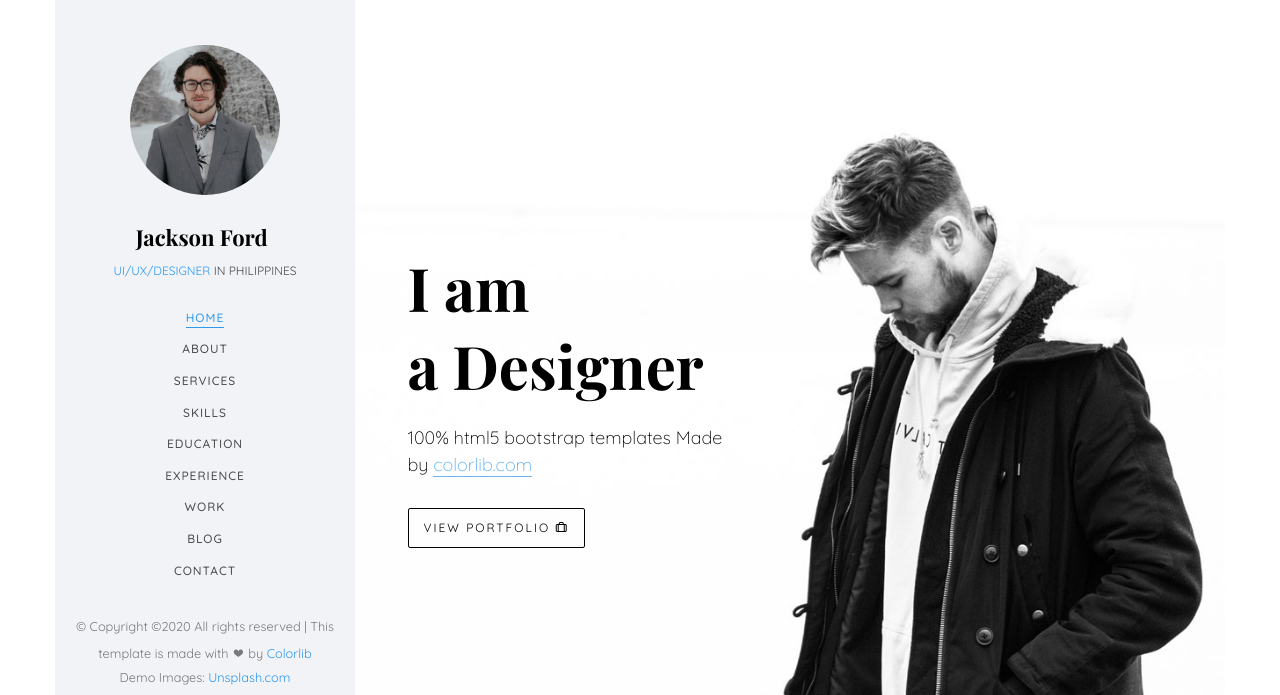
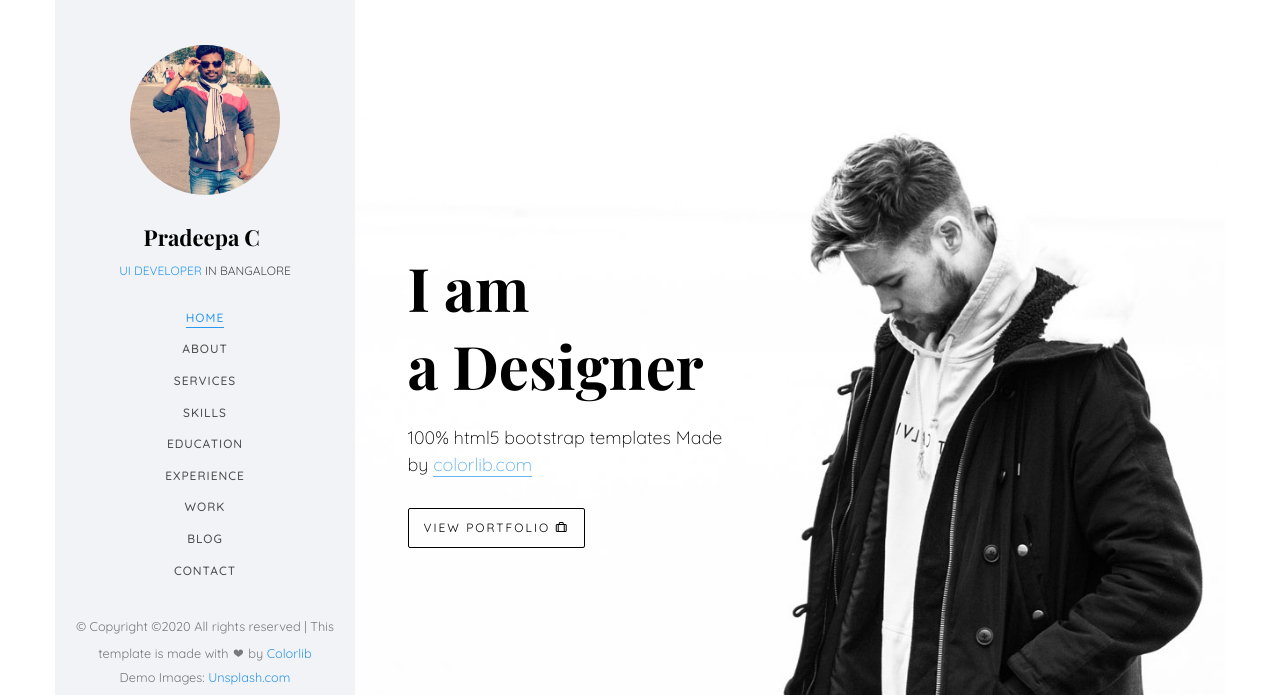
Before and after one commit to pradeepc/pradeep-res, a plain HTML site: page index.html in a window 1280 px wide. Shown: the top 695 px of the page. Drawn offline with nearby package versions, Linux system fonts and the light colour scheme; files whose address does not match are found by name; a web font is replaced by a local one.

Commit message:
content and image added

```diff
--- a/index.html
+++ b/index.html
@@ -3,7 +3,7 @@
 	<head>
 	<meta charset="utf-8">
 	<meta http-equiv="X-UA-Compatible" content="IE=edge">
-	<title>Jackson Template</title>
+	<title>Pradeep Template</title>
 	<meta name="viewport" content="width=device-width, initial-scale=1">
 	<meta name="description" content="" />
 	<meta name="keywords" content="" />
@@ -56,9 +56,9 @@
 		<a href="#" class="js-colorlib-nav-toggle colorlib-nav-toggle" data-toggle="collapse" data-target="#navbar" aria-expanded="false" aria-controls="navbar"><i></i></a>
 		<aside id="colorlib-aside" role="complementary" class="border js-fullheight">
 			<div class="text-center">
-				<div class="author-img" style="background-image: url(images/about.jpg);"></div>
-				<h1 id="colorlib-logo"><a href="index.html">Jackson Ford</a></h1>
-				<span class="position"><a href="#">UI/UX/Designer</a> in Philippines</span>
+				<div class="author-img" style="background-image: url(images/pradeep.jpg);"></div>
+				<h1 id="colorlib-logo"><a href="index.html">Pradeepa C</a></h1>
+				<span class="position"><a href="#">UI Developer</a> in Bangalore</span>
 			</div>
 			<nav id="colorlib-main-menu" role="navigation" class="navbar">
 				<div id="navbar" class="collapse">
```
Also changed, not shown: images/pradeep.jpg (added).
